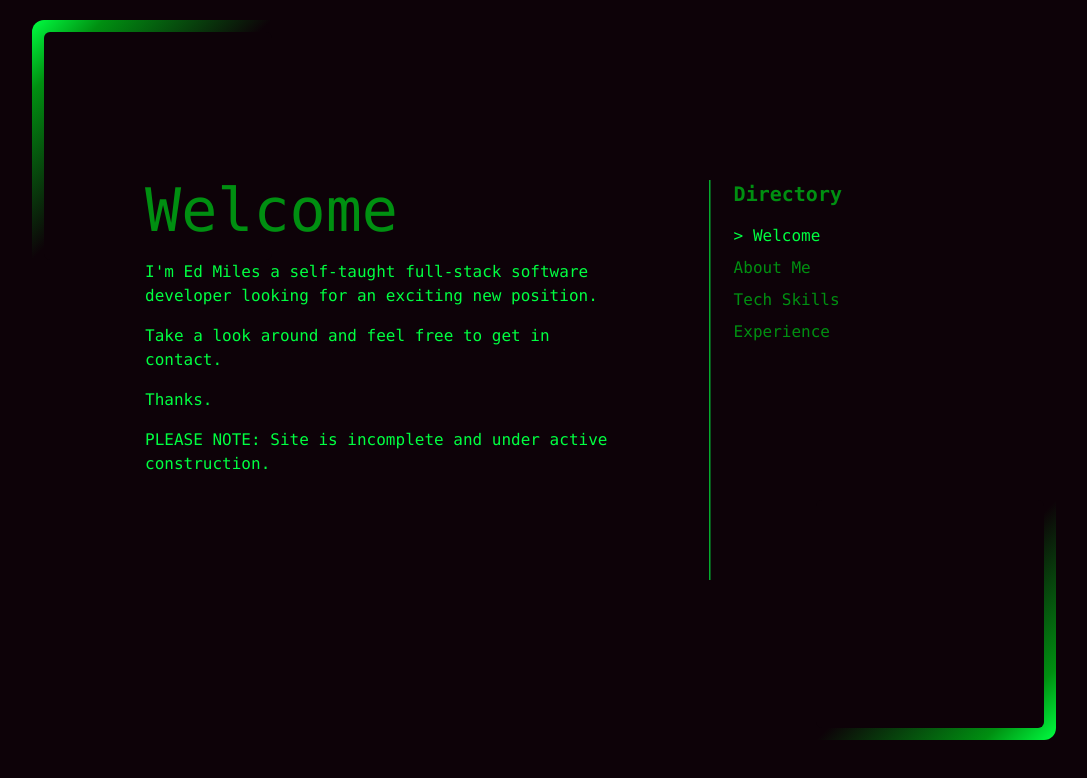
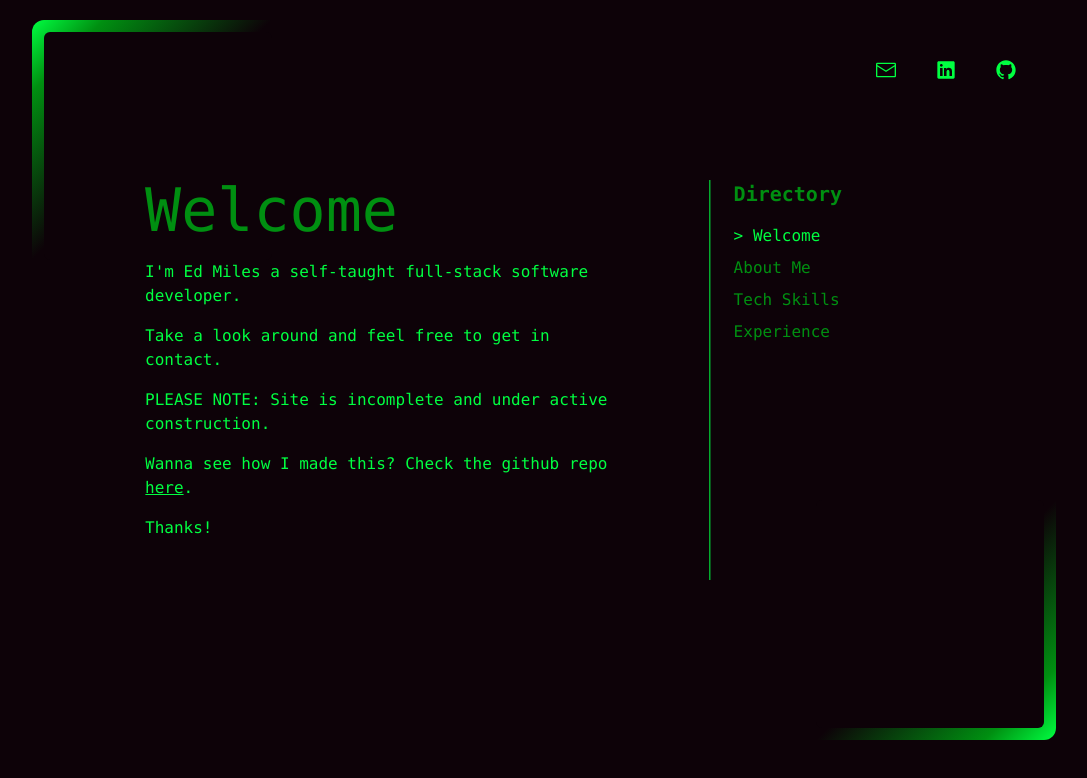
Before and after one commit to ed100miles/portfolio2023, a Next.js app: page / in a window 1280 px wide. Shown: the top 778 px of the page, without its empty margins (96-1183 px from the left). Built offline with nearby package versions, Linux system fonts and the light colour scheme.

Commit message:
added contact icons

```diff
--- a/src/app/Content.tsx
+++ b/src/app/Content.tsx
@@ -2,7 +2,7 @@
 
 interface Content {
   title: string,
-  content: string[] | ReactElement
+  content: ReactElement
 }
 
 export interface ContentMap {
@@ -14,10 +14,17 @@
 
 const WelcomeContent = () => (
   <div className="space-y-4">
-    <div>{"I'm Ed Miles a self-taught full-stack software developer looking for an exciting new position."}</div>
+    <div>{"I'm Ed Miles a self-taught full-stack software developer."}</div>
     <div>{"Take a look around and feel free to get in contact."}</div>
-    <div>{"Thanks."}</div>
     <div>{"PLEASE NOTE: Site is incomplete and under active construction."}</div>
+    <div>{"Wanna see how I made this? Check the github repo "}
+      <a
+        href="https://github.com/ed100miles/portfolio2023"
+        className="underline"
+      >{'here'}</a>
+      {"."}
+    </div>
+    <div>{"Thanks!"}</div>
   </div>
 )
 
--- a/src/app/ContentBox.tsx
+++ b/src/app/ContentBox.tsx
@@ -5,6 +5,7 @@
 import { useInterval } from 'usehooks-ts'
 import { contentMap } from "./Content";
 import type { ContentMap } from "./Content";
+import { Icons } from "./Icons";
 
 export const ContentBox = () => {
   const [selectedContent, setSelectedContent] = useState<keyof ContentMap>('welcome')
--- a/src/app/Icons.tsx
+++ b/src/app/Icons.tsx
@@ -1,7 +1,7 @@
-export const MailIcon = () => (
+const MailIcon = () => (
   <svg
-    width="15"
-    height="15"
+    width="full"
+    height="full"
     viewBox="0 0 15 15"
     fill="none"
     xmlns="http://www.w3.org/2000/svg"
@@ -14,3 +14,49 @@
     </path>
   </svg>
 )
+
+const LinkedInIcon = () => (
+  <svg
+    width="full"
+    height="full"
+    viewBox="0 0 15 15"
+    fill="none"
+    xmlns="http://www.w3.org/2000/svg">
+    <path
+      d="M2 1C1.44772 1 1 1.44772 1 2V13C1 13.5523 1.44772 14 2 14H13C13.5523 14 14 13.5523 14 13V2C14 1.44772 13.5523 1 13 1H2ZM3.05 6H4.95V12H3.05V6ZM5.075 4.005C5.075 4.59871 4.59371 5.08 4 5.08C3.4063 5.08 2.925 4.59871 2.925 4.005C2.925 3.41129 3.4063 2.93 4 2.93C4.59371 2.93 5.075 3.41129 5.075 4.005ZM12 8.35713C12 6.55208 10.8334 5.85033 9.67449 5.85033C9.29502 5.83163 8.91721 5.91119 8.57874 6.08107C8.32172 6.21007 8.05265 6.50523 7.84516 7.01853H7.79179V6.00044H6V12.0047H7.90616V8.8112C7.8786 8.48413 7.98327 8.06142 8.19741 7.80987C8.41156 7.55832 8.71789 7.49825 8.95015 7.46774H9.02258C9.62874 7.46774 10.0786 7.84301 10.0786 8.78868V12.0047H11.9847L12 8.35713Z"
+      fill="currentColor"
+      fill-rule="evenodd"
+      clip-rule="evenodd">
+    </path>
+  </svg>
+)
+
+const GithubIcon = () => (
+  <svg
+    width="full"
+    height="full"
+    viewBox="0 0 15 15"
+    fill="none"
+    xmlns="http://www.w3.org/2000/svg">
+    <path
+      d="M7.49933 0.25C3.49635 0.25 0.25 3.49593 0.25 7.50024C0.25 10.703 2.32715 13.4206 5.2081 14.3797C5.57084 14.446 5.70302 14.2222 5.70302 14.0299C5.70302 13.8576 5.69679 13.4019 5.69323 12.797C3.67661 13.235 3.25112 11.825 3.25112 11.825C2.92132 10.9874 2.44599 10.7644 2.44599 10.7644C1.78773 10.3149 2.49584 10.3238 2.49584 10.3238C3.22353 10.375 3.60629 11.0711 3.60629 11.0711C4.25298 12.1788 5.30335 11.8588 5.71638 11.6732C5.78225 11.205 5.96962 10.8854 6.17658 10.7043C4.56675 10.5209 2.87415 9.89918 2.87415 7.12104C2.87415 6.32925 3.15677 5.68257 3.62053 5.17563C3.54576 4.99226 3.29697 4.25521 3.69174 3.25691C3.69174 3.25691 4.30015 3.06196 5.68522 3.99973C6.26337 3.83906 6.8838 3.75895 7.50022 3.75583C8.1162 3.75895 8.73619 3.83906 9.31523 3.99973C10.6994 3.06196 11.3069 3.25691 11.3069 3.25691C11.7026 4.25521 11.4538 4.99226 11.3795 5.17563C11.8441 5.68257 12.1245 6.32925 12.1245 7.12104C12.1245 9.9063 10.4292 10.5192 8.81452 10.6985C9.07444 10.9224 9.30633 11.3648 9.30633 12.0413C9.30633 13.0102 9.29742 13.7922 9.29742 14.0299C9.29742 14.2239 9.42828 14.4496 9.79591 14.3788C12.6746 13.4179 14.75 10.7025 14.75 7.50024C14.75 3.49593 11.5036 0.25 7.49933 0.25Z"
+      fill="currentColor" fill-rule="evenodd" clip-rule="evenodd">
+    </path>
+  </svg>
+)
+
+export const Icons = () => {
+  return (
+    <div className="w-full max-w-full flex space-x-10 pt-10 pr-10">
+      <a className="w-4 md:w-5" href="mailto:edmilestech@gmail.com">
+        <MailIcon />
+      </a>
+      <a className="w-4 md:w-5" href="https://www.linkedin.com/in/ed-miles-tech/" target="_blank">
+        <LinkedInIcon />
+      </a>
+      <a className="w-4 md:w-5" href="https://github.com/ed100miles" target="_blank">
+        <GithubIcon />
+      </a>
+    </div>
+  )
+}
--- a/src/app/page.tsx
+++ b/src/app/page.tsx
@@ -1,10 +1,11 @@
 import { FunkyBorders } from "@/components/FunkyBorders"
 import { ContentBox } from "./ContentBox"
+import { Icons } from "./Icons"
 
 export default function Home() {
   return (
     <main className="flex min-h-screen min-w-screen bg-vampire justify-center p-5 text-malachite font-mono text-sm lg:text-base">
-      <FunkyBorders>
+      <FunkyBorders icons={<Icons/>}>
         <ContentBox/>
       </FunkyBorders>
     </main>
--- a/src/components/FunkyBorders.tsx
+++ b/src/components/FunkyBorders.tsx
@@ -1,6 +1,7 @@
+import { Icons } from "@/app/Icons";
 import { ReactNode } from "react";
 
-export const FunkyBorders = ({ children }: { children: ReactNode }) => (
+export const FunkyBorders = ({ children, icons }: { children: ReactNode , icons: ReactNode}) => (
   <div className="flex flex-wrap w-full h-[160vh] lg:h-[90vh] min-h-full lg:min-h-full lg:max-w-[80vw] relative">
     <div className="bg-gradient-to-br from-malachite from-7% via-islamGreen via-15% to-vampire to-50% rounded-tl-xl h-[30vmin] w-[30vmin] -z-1 relative">
       <div className="bg-vampire h-[95%] w-[95%] bottom-0 right-0 absolute rounded-md"></div>
@@ -8,6 +9,9 @@
     <div className="absolute h-[30vmin] w-[30vmin] bg-gradient-to-tl rounded-br-xl from-malachite from-7% via-islamGreen via-15% to-vampire to-50% bottom-0 right-0">
       <div className="bg-vampire h-[95%] w-[95%] rounded-md"></div>
     </div>
+    <div className="absolute top-0 right-0">
+      <Icons/>
+    </div>
     <div
       className="absolute w-5/6 lg:max-w-5xl h-5/6 z-10 flex items-center justify-center top-1/2 left-1/2 transform -translate-x-1/2 -translate-y-1/2">
       {children}
```
